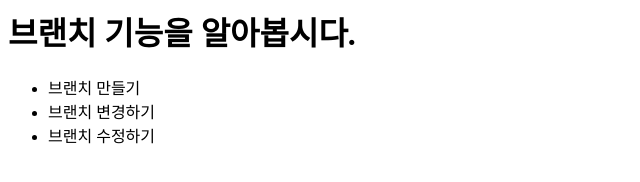
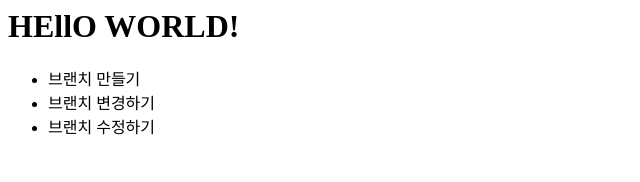
Before and after one commit to hjchoi2000/osgeo_foss4g, a plain HTML site: page index.html in a window 1280 px wide. Shown: the whole page, without its empty margins (0-640 px from the left). Drawn offline with Linux system fonts and the light colour scheme.

Commit message:
Update index.html

```diff
--- a/index.html
+++ b/index.html
@@ -4,7 +4,7 @@
     </head>
     <body>
         <header>
-            <h1>브랜치 기능을 알아봅시다.</h1>
+            <h1>HEllO WORLD!</h1>
         </header>
         <section>
             <ul>
```
